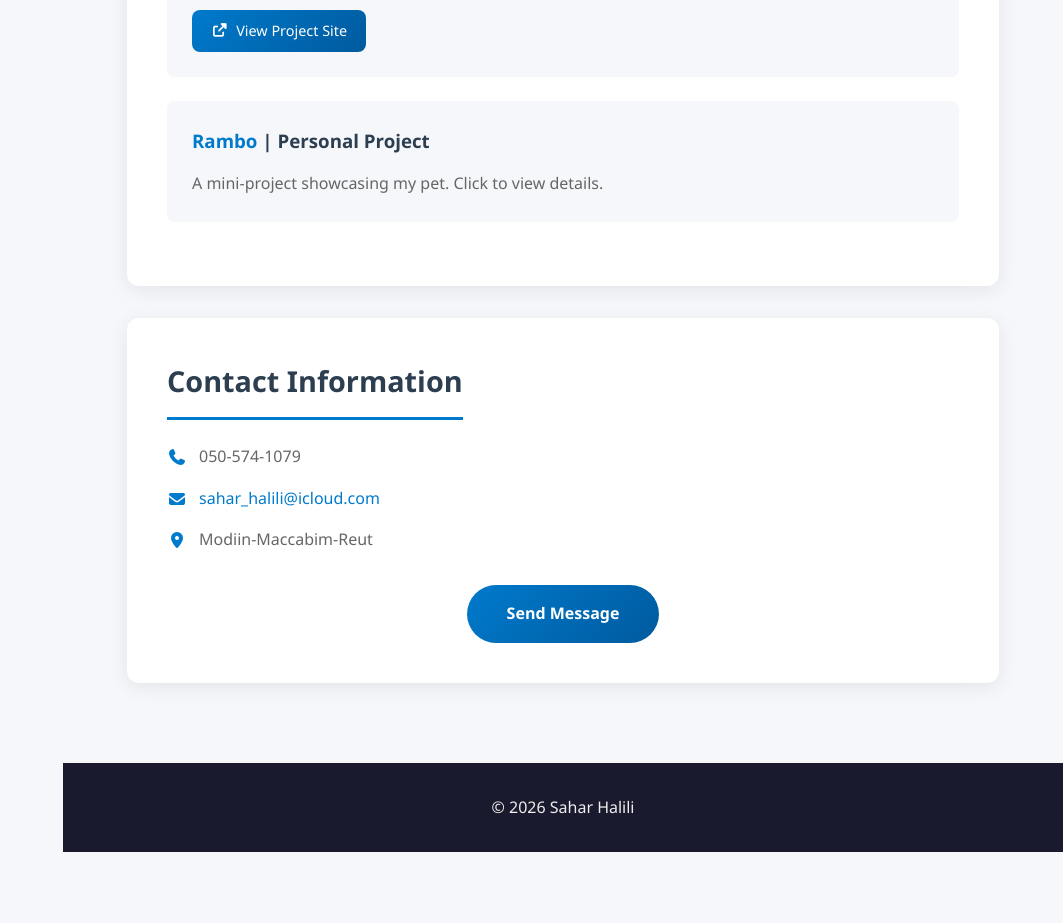
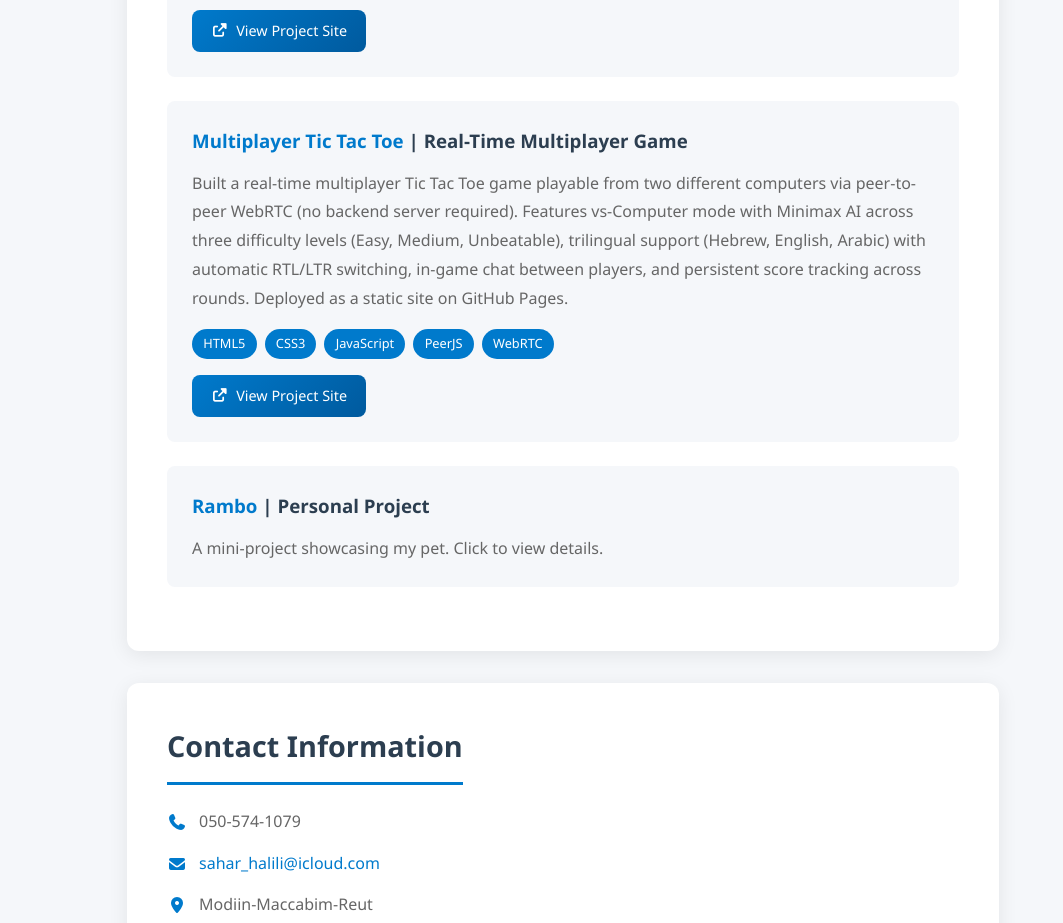
Before and after one commit to SaharHalili95/html-portfolio, a React (Vite) app: page / in a window 1280 px wide. Shown: the part 3520-4443 px from the top of the page, without its empty margins (217-1280 px from the left). Before the commit the page ends 4372 px from the top, so only its background shows below. Built offline with nearby package versions, Linux system fonts and the light colour scheme.

Commit message:
Add Multiplayer Tic Tac Toe project to portfolio

```diff
--- a/src/data/portfolioData.ts
+++ b/src/data/portfolioData.ts
@@ -98,6 +98,15 @@ export const projectsData = [
     demoLink: "https://saharhalili95.github.io/reaction-speed-test/",
   },
   {
+    title: "Multiplayer Tic Tac Toe",
+    subtitle: "Real-Time Multiplayer Game",
+    description:
+      "Built a real-time multiplayer Tic Tac Toe game playable from two different computers via peer-to-peer WebRTC (no backend server required). Features vs-Computer mode with Minimax AI across three difficulty levels (Easy, Medium, Unbeatable), trilingual support (Hebrew, English, Arabic) with automatic RTL/LTR switching, in-game chat between players, and persistent score tracking across rounds. Deployed as a static site on GitHub Pages.",
+    technologies: ["HTML5", "CSS3", "JavaScript", "PeerJS", "WebRTC"],
+    link: "https://github.com/SaharHalili95/multiplayer-tictactoe",
+    demoLink: "https://saharhalili95.github.io/multiplayer-tictactoe/",
+  },
+  {
     title: "Rambo",
     subtitle: "Personal Project",
     description: "A mini-project showcasing my pet. Click to view details.",
```
